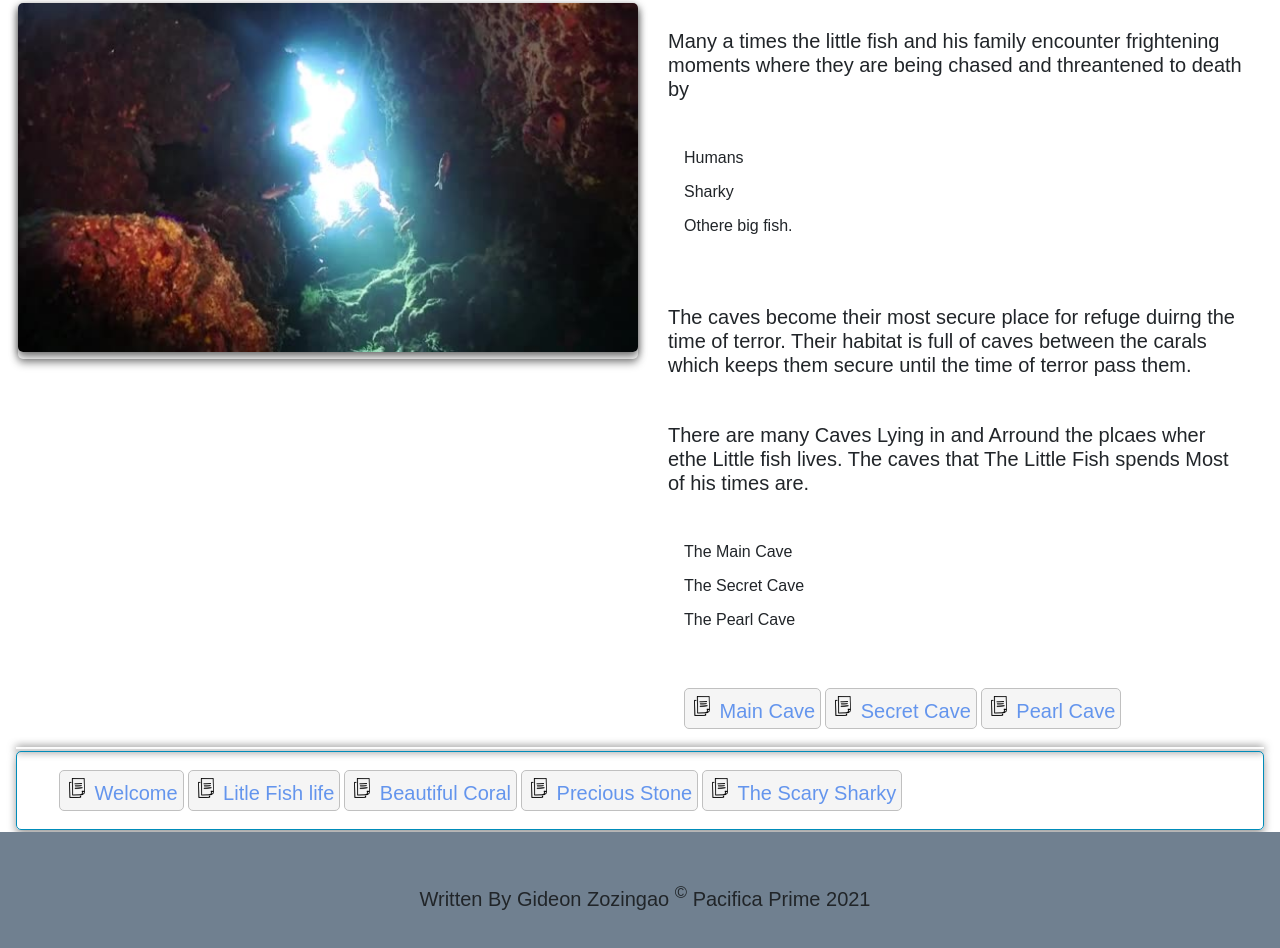
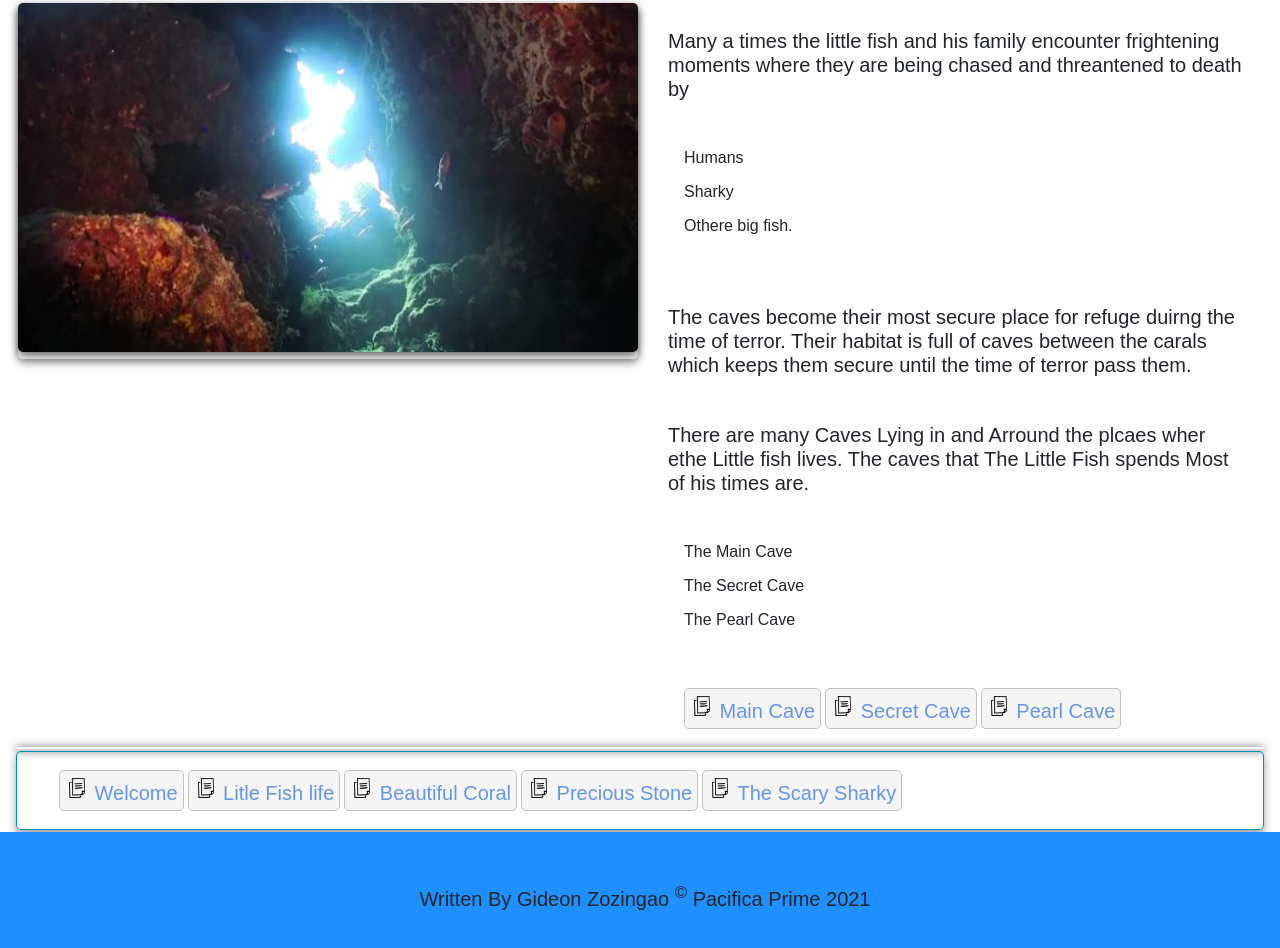
Before and after one commit to Gideon-Zozingao/Adventure, a website: page caves.html in a window 1280 px wide. Shown: the part 388-1336 px from the top of the page. Drawn offline with Linux system fonts and the light colour scheme.

Commit message:
Thir Comit of the. We   Changed the Footer Colors and footer Class

```diff
--- a/caves.html
+++ b/caves.html
@@ -105,7 +105,7 @@
 					</nav>
 		</div>
 		</div>
-		<div class="footer footer-dark">
+		<div class="footer footer-info">
 			<h5 class="text-wite text-center">
 				Written By Gideon Zozingao <sup>&copy;</sup> Pacifica Prime 2021
 			</h5>
```
Also changed, not shown: 404.html (+5 -1 lines), corals.html (+1 -1 lines), main-cave.html (+1 -1 lines), next-day-for-pearl.html (+1 -1 lines), pearl-cave.html (+1 -1 lines), precious-stone.html (+1 -1 lines), secret-cave.html (+1 -1 lines), shark.html (+1 -1 lines), story.html (+1 -1 lines), the-pearls-are-gone.html (+1 -1 lines).
